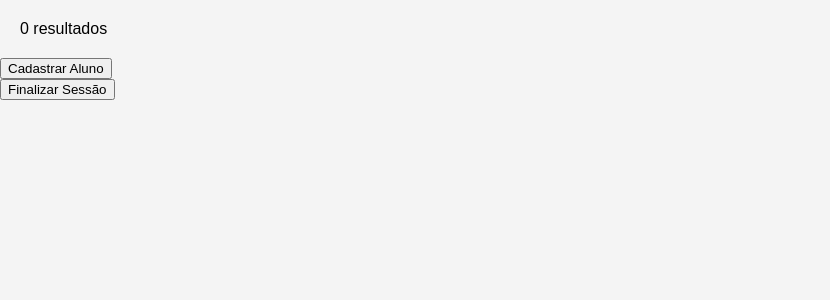
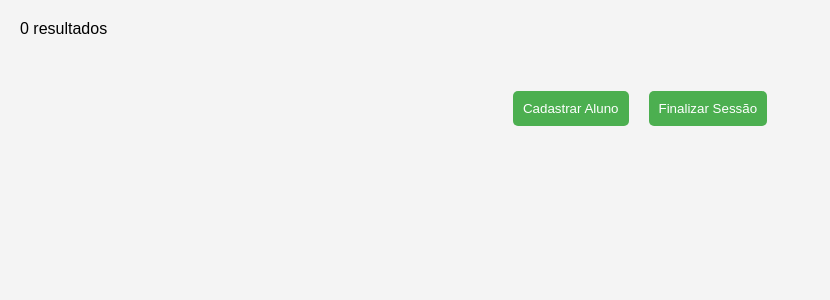
Before and after one commit to DevUniversity-UNIPE/DevUniversityLogin, a PHP site: page /TabelaNotas.php in a window 1280 px wide. Shown: the top 300 px of the page, without its empty margins (0-830 px from the left). Run offline with PHP 8.4, Linux system fonts and the light colour scheme; the visitor is signed in with stand-in values (Sample User, id 1); data that the repository does not hold is empty.

Commit message:
Estilização dos botoes

```diff
--- a/Tabela.css
+++ b/Tabela.css
@@ -9,6 +9,7 @@ body {
 .table-container {
     margin: 20px;
     overflow-x: auto;
+    max-height: 800px;
 }
 
 .custom-table {
@@ -44,3 +45,36 @@ body {
 .delete-link:hover {
     text-decoration: underline;
 }
+
+
+.CadAluno, .Logout {
+    display: block;
+
+    padding: 10px;
+    background-color: #4CAF50;
+    color: white;
+    border: none;
+    border-radius: 5px;
+    cursor: pointer;
+}
+
+.CadAluno:hover {
+    transition: 0.4s;
+    background-color: #3d8e42;
+}
+
+.Logout:hover {
+    transition: 0.4s;
+    background-color: rgb(255, 65, 61);
+}
+
+
+
+.Botoes {
+    width: 100%;
+    height: 100px;
+    display: flex;
+    justify-content: center;
+    gap: 20px;
+    align-items: center;
+}
--- a/TabelaNotas.php
+++ b/TabelaNotas.php
@@ -54,13 +54,14 @@
         $conexao->close();
         ?>
     </div>
+    <div class="Botoes">
     <form action="CadAlunoHTML.php" method="get">
         <button type="submit" class="CadAluno">Cadastrar Aluno</button>
     </form>
     <form action="logout.php" method="post">
         <button type="submit" class="Logout">Finalizar Sessão</button>
     </form>
-
+    </div>
 </body>
 
 </html>
```
